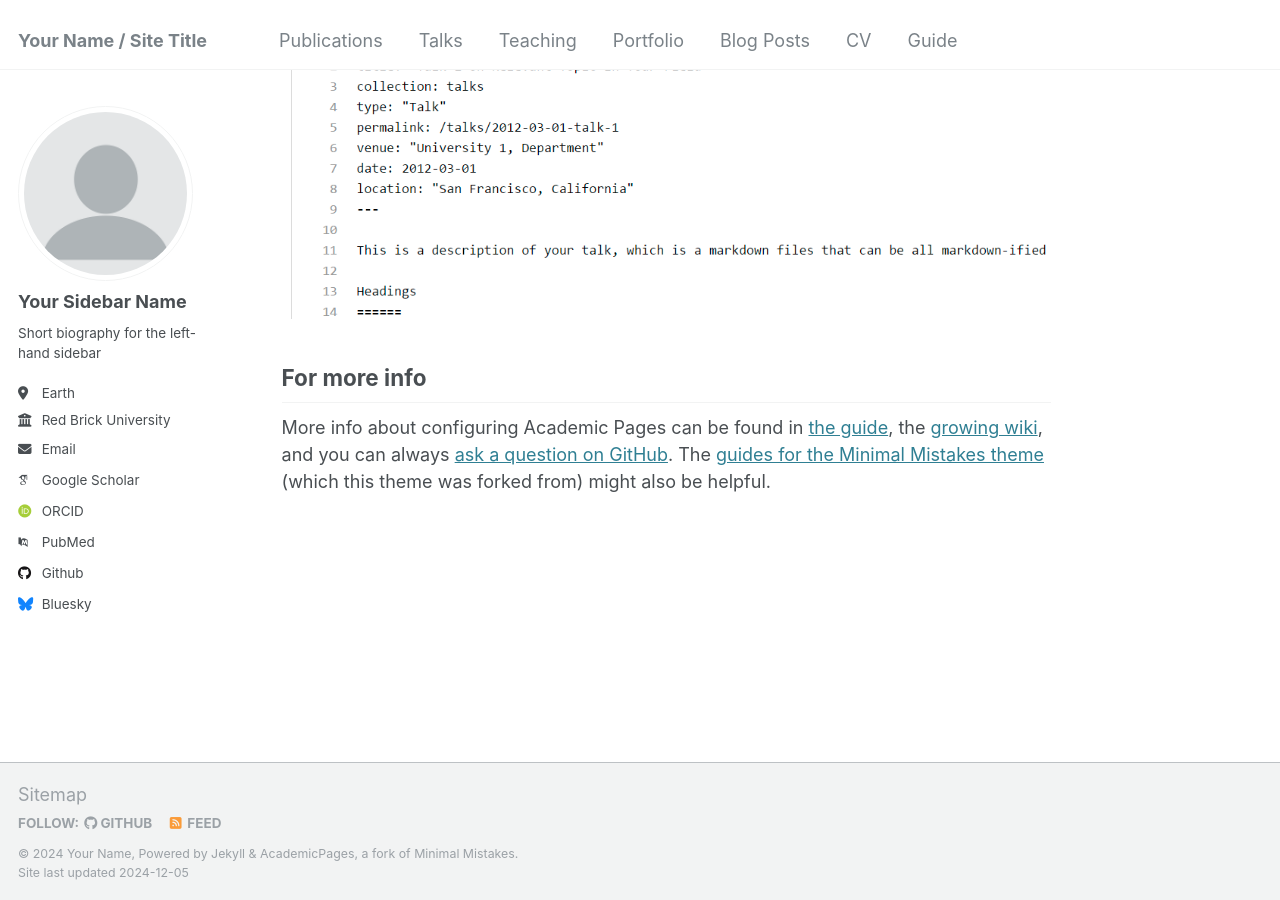
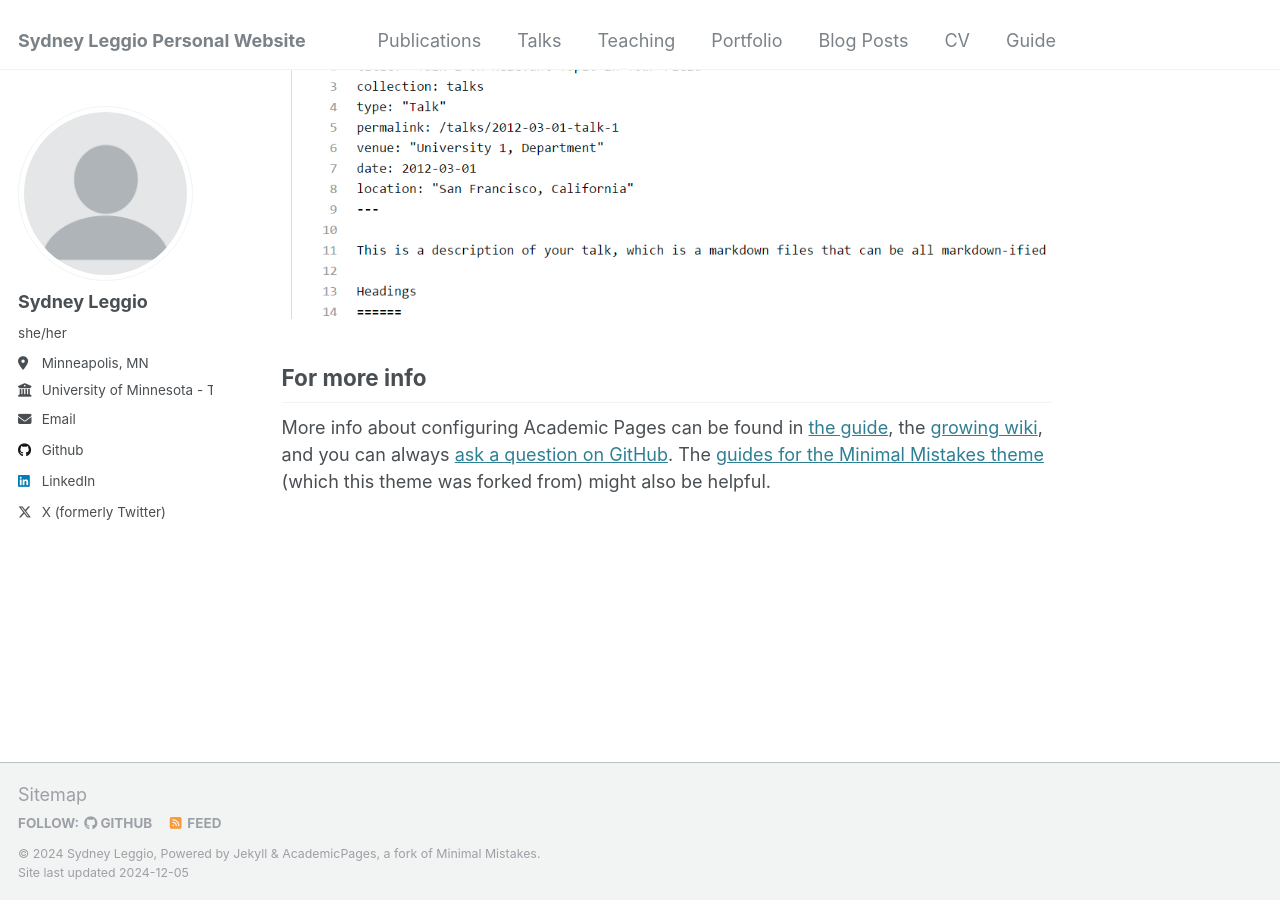
Before and after one commit to sydleggio/sydleggio.github.io, a Jekyll site: the page built from _pages/about.md, in a window 1280 px wide and 900 px high, scrolled down 2643 px. Built offline with Jekyll 4.4.1, drawn with Linux system fonts in a browser that asks for light colours; some web fonts are replaced.

Commit message:
Update _config.yml

```diff
--- a/_config.yml
+++ b/_config.yml
@@ -8,13 +8,13 @@
 
 # Basic Site Settings
 locale                   : "en-US"
-title                    : "Your Name / Site Title"
+title                    : "Sydney Leggio Personal Website"
 title_separator          : "-"
-name                     : &name "Your Name"
-description              : &description "personal description"
-url                      : https://academicpages.github.io # the base hostname & protocol for your site e.g. "https://[your GitHub username].github.io"
+name                     : &name "Sydney Leggio"
+description              : &description "Prospective physics PhD student in my final year pursuing a bachelor of science in astrophysics and physics at the University of Minnesota."
+url                      : https://sydleggio.github.io # the base hostname & protocol for your site e.g. "https://[your GitHub username].github.io"
 baseurl                  : "" # the subpath of your site, e.g. "/blog"
-repository               : "academicpages/academicpages.github.io"
+repository               : "sydleggio/sydleggio.github.io"
 
 # Site Author - The following control what appear as part of the author content on the side bar.
 #               If a field is blank the icon and link will not appear, otherwise it will be shown.
@@ -22,21 +22,21 @@ repository               : "academicpages/academicpages.github.io"
 author:
   # Biographic information
   avatar           : "profile.png"
-  name             : "Your Sidebar Name"
-  pronouns         : # example: "she/her"
-  bio              : "Short biography for the left-hand sidebar"
-  location         : "Earth"
-  employer         : "Red Brick University"
+  name             : "Sydney Leggio"
+  pronouns         : "she/her"
+  bio              : #"Short biography for the left-hand sidebar"
+  location         : "Minneapolis, MN"
+  employer         : "University of Minnesota - Twin Cities"
   uri              : # URL
-  email            : "none@example.org"
+  email            : "leggi014@umn.edu"
 
   # Academic websites
   arxiv            : # URL - Update with the correct link to your profile
-  googlescholar    : "https://scholar.google.com/citations?user=PS_CX0AAAAAJ"
+  googlescholar    : #"https://scholar.google.com/citations?user=PS_CX0AAAAAJ"
   impactstory      : # URL
-  orcid            : "http://orcid.org/yourorcidurl"
+  orcid            : #"http://orcid.org/yourorcidurl"
   semantic         : # URL
-  pubmed           : "https://www.ncbi.nlm.nih.gov/pubmed/?term=john+snow"
+  pubmed           : #"https://www.ncbi.nlm.nih.gov/pubmed/?term=john+snow"
   researchgate     : # URL
   scopus           : # URL
 
@@ -44,12 +44,12 @@ author:
   bitbucket        : # Username - Update with your username on the site
   codepen          : # Username
   dribbble         : # Username
-  github           : "academicpages"
+  github           : "sydleggio"
   kaggle           : # Username
   stackoverflow    : # User number or user number and name (i.e., use "1" or "1/jeff-atwood")
 
   # Social media
-  bluesky          : "bsky.app" # Replace this with you Bluesky username
+  bluesky          : #"bsky.app" # Replace this with you Bluesky username
   facebook         : # Username
   flickr           : # Username
   foursquare       : # Username
@@ -58,7 +58,7 @@ author:
   keybase          : # Username
   instagram        : # Username
   lastfm           : # Username
-  linkedin         : # Username
+  linkedin         : "linkedin.com/in/sydney-leggio"
   mastodon         : # URL
   medium           : # URL
   pinterest        : # Username
@@ -66,7 +66,7 @@ author:
   steam            : # Username
   telegram         : # URL
   tumblr           : # Username
-  twitter          : # Username for X / Twitter
+  twitter          : "sydneyleggio"
   vine             : # Username
   weibo            : # Username
   wikipedia        : # Username
```
